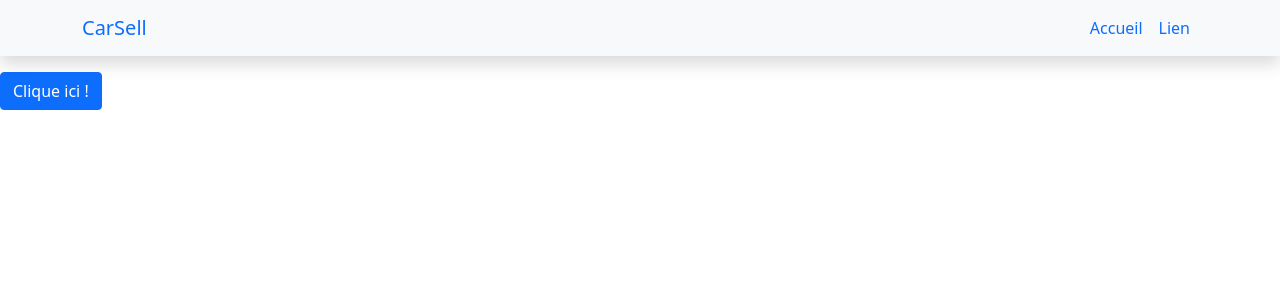
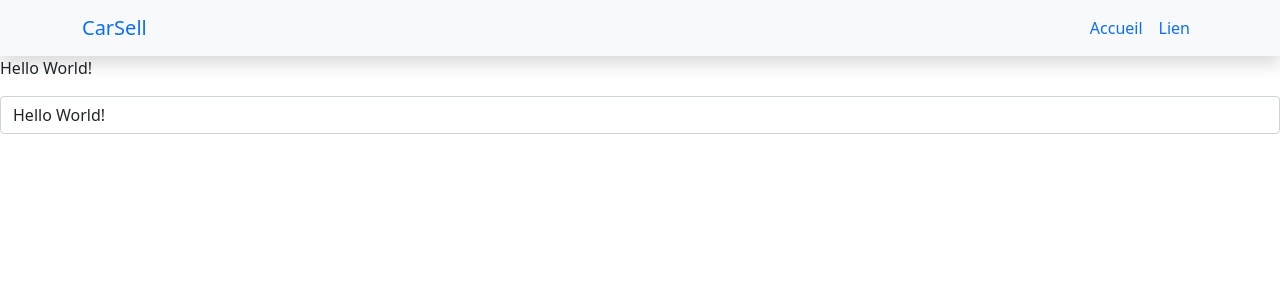
Before and after one commit to Antoine-Goncalves14/car-sell-angular, an Angular app: page / in a window 1280 px wide. Shown: the top 300 px of the page. Built offline with nearby package versions, Linux system fonts and the light colour scheme.

Commit message:
two way binding" "

```diff
--- a/src/app/app.component.html
+++ b/src/app/app.component.html
@@ -1,3 +1,3 @@
 <app-header></app-header>
 <p>{{ text }}</p>
-<button class="btn btn-primary" type="button" (click)="onClickButton()">Clique ici !</button>
+<input type="text" name="text" class="form-control" placeholder="Écrivez ici !" [(ngModel)]="text">
--- a/src/app/app.component.ts
+++ b/src/app/app.component.ts
@@ -6,10 +6,7 @@ import { Component } from '@angular/core';
   styleUrls: ['./app.component.scss']
 })
 export class AppComponent {
-  text = '';
 
-  onClickButton(): void {
-    this.text = 'Hello World !';
-  }
+  text = 'Hello World!';
 
 }
--- a/src/app/app.module.ts
+++ b/src/app/app.module.ts
@@ -1,4 +1,5 @@
 import { NgModule } from '@angular/core';
+import { FormsModule } from '@angular/forms';
 import { BrowserModule } from '@angular/platform-browser';
 
 import { AppRoutingModule } from './app-routing.module';
@@ -12,7 +13,8 @@ import { HeaderComponent } from './header/header.component';
   ],
   imports: [
     BrowserModule,
-    AppRoutingModule
+    AppRoutingModule,
+    FormsModule
   ],
   providers: [],
   bootstrap: [AppComponent]
```
